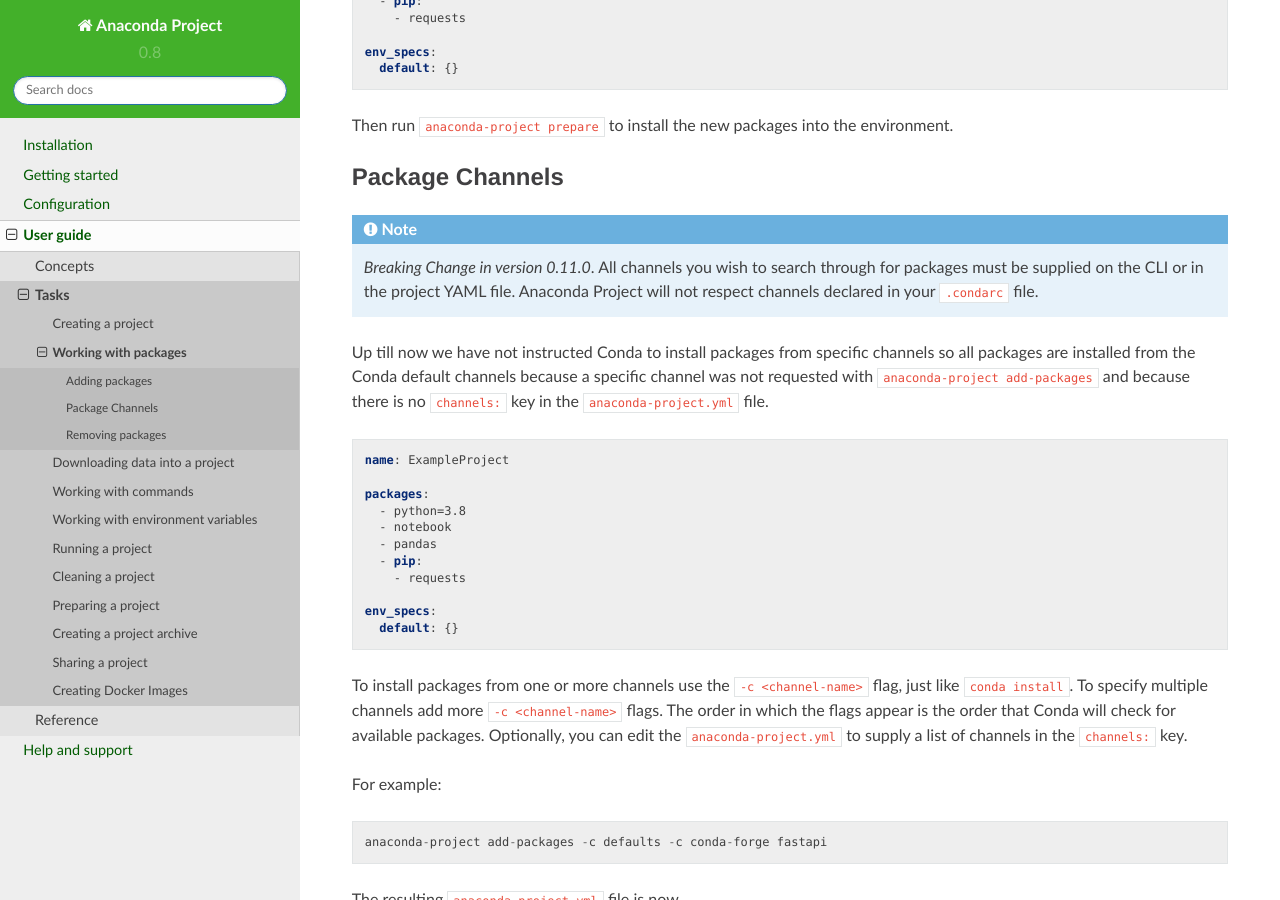
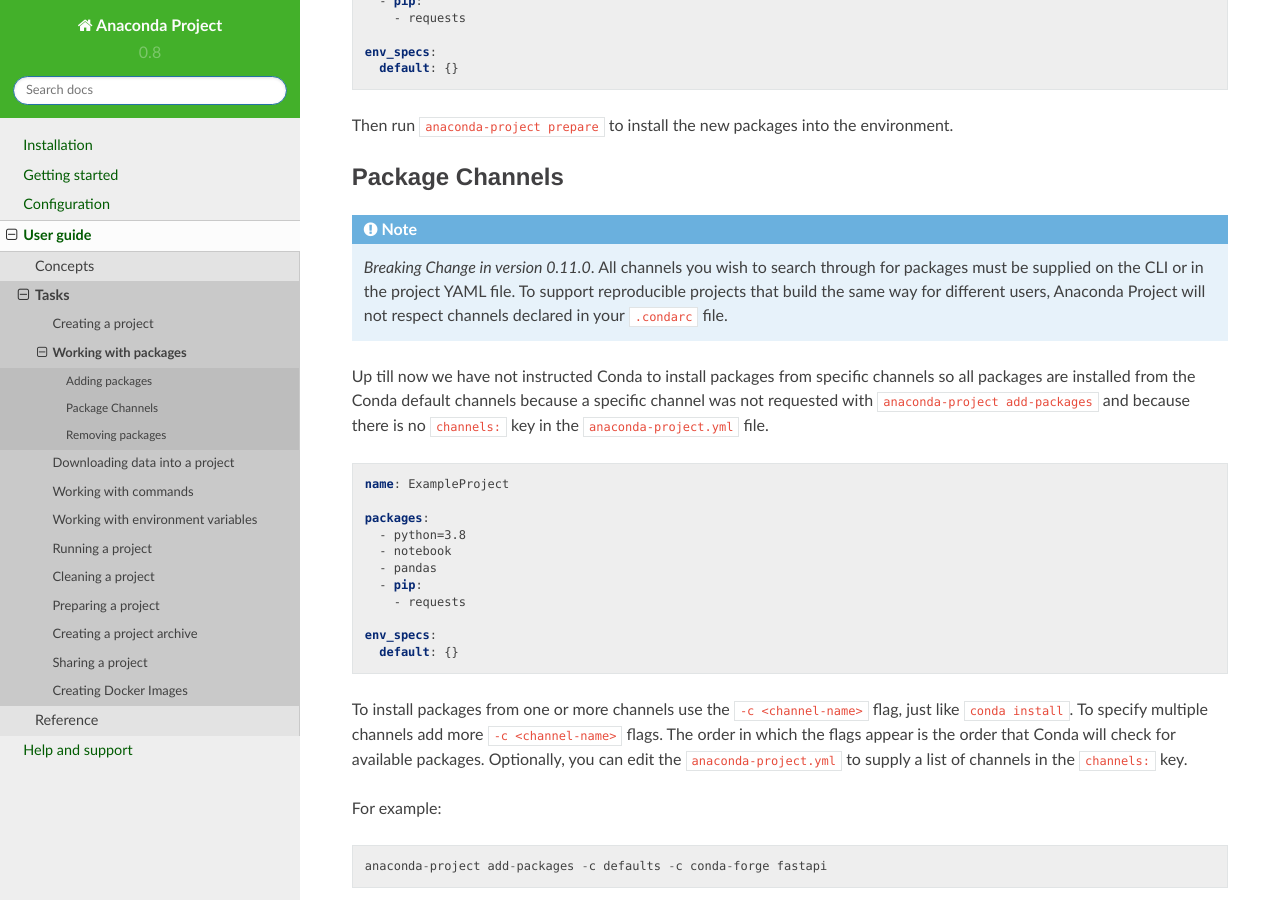
Before and after one commit to anaconda/anaconda-project, a Sphinx documentation site: the page built from docs/source/user-guide/tasks/work-with-packages.rst, in a window 1280 px wide and 900 px high, scrolled down 1861 px. Built offline with Sphinx 7.4.7 and the Read the Docs theme 2.0.0, drawn with Linux system fonts in a browser that asks for light colours.

Commit message:
Update docs/source/user-guide/tasks/work-with-packages.rst
Co-authored-by: James A. Bednar <jbednar@users.noreply.github.com>

```diff
--- a/docs/source/user-guide/tasks/work-with-packages.rst
+++ b/docs/source/user-guide/tasks/work-with-packages.rst
@@ -111,7 +111,7 @@
 .. note::
 
   *Breaking Change in version 0.11.0*. All channels you wish to search through for packages must be supplied on the CLI
-  or in the project YAML file.  Anaconda Project will not respect channels declared in your ``.condarc`` file.
+  or in the project YAML file.  To support reproducible projects that build the same way for different users, Anaconda Project will not respect channels declared in your ``.condarc`` file.
 
 Up till now we have not instructed Conda to install packages from specific channels so all packages are installed from
 the Conda default channels because a specific channel was not requested with ``anaconda-project add-packages`` and
```
